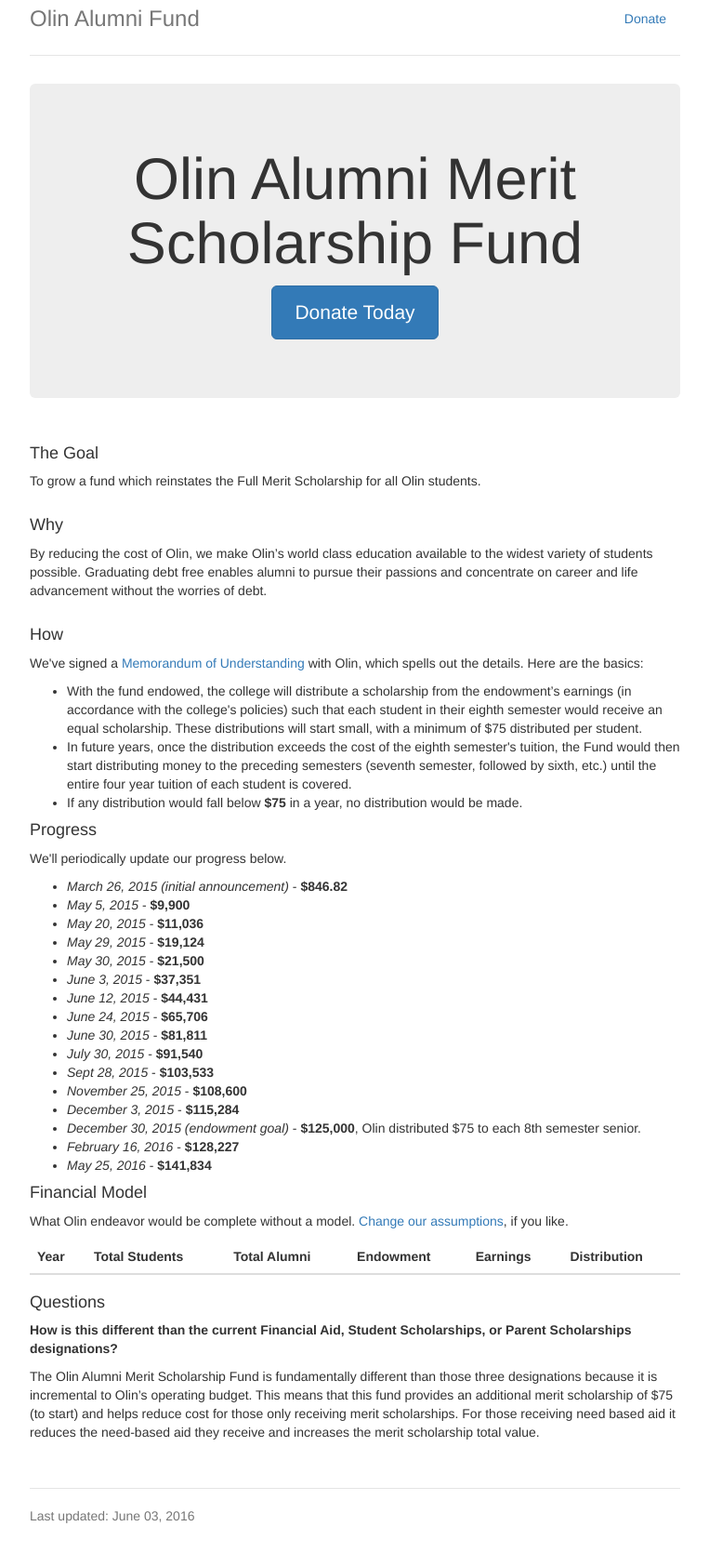
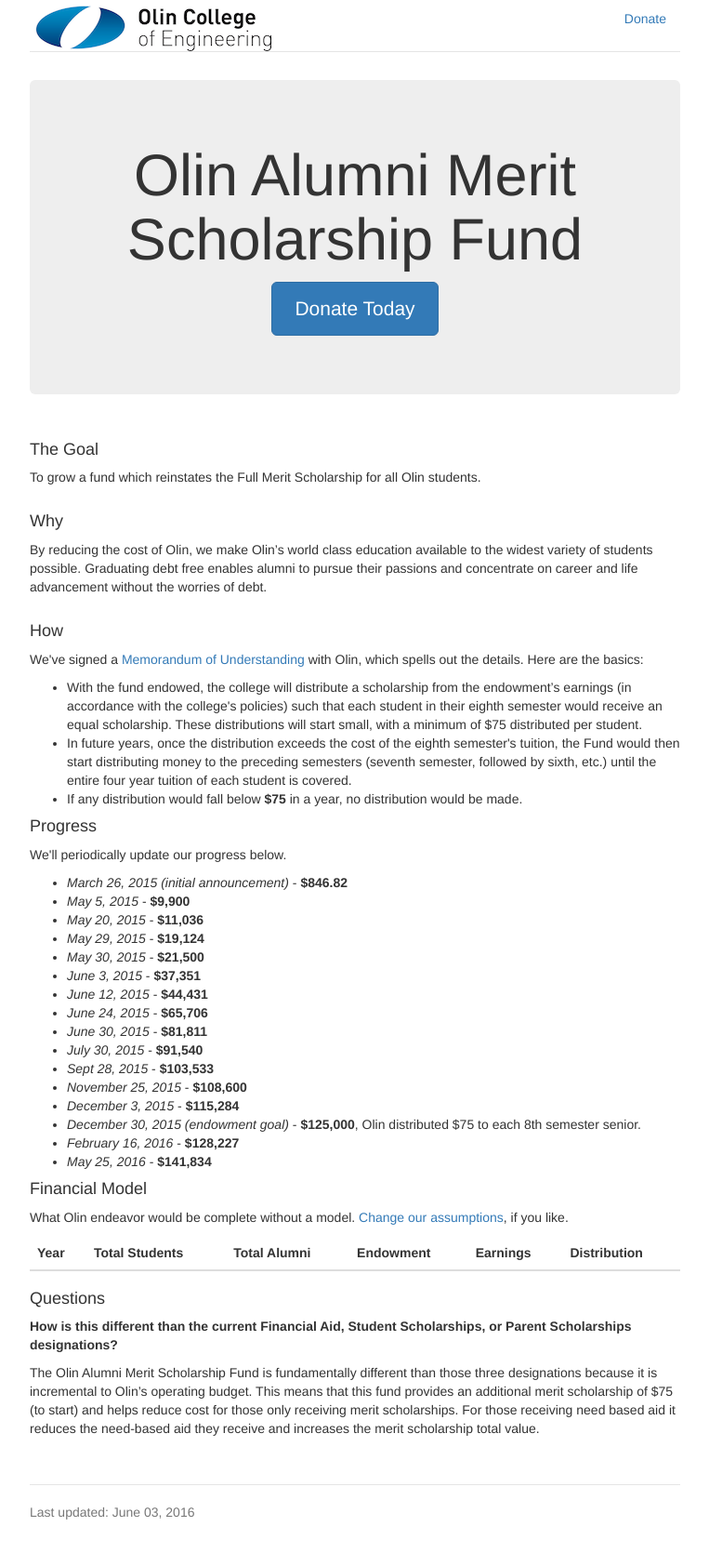
Before and after one commit to olinalumni/olinalumnifund.org, a Jekyll site: the page built from index.html, in a window 1280 px wide. Shown: the whole page at 93% size, without its empty margins (258-1021 px from the left). Built offline with Jekyll 4.4.1, drawn with Linux system fonts in a browser that asks for light colours; nearby versions of some CDN libraries.

Commit message:
Use the Olin logo

```diff
--- a/_layouts/default.html
+++ b/_layouts/default.html
@@ -32,7 +32,7 @@
           <li role="presentation"><a href="/donate">Donate</a></li>
         </ul>
       </nav>
-      <h3><a href="/" class="text-muted">Olin Alumni Fund</a></h3>
+      <img src="images/olin-logo.png" style="padding-top:5px;">
     </div>
 
     {{ content }}
```
Also changed, not shown: images/olin-logo.png (added).
